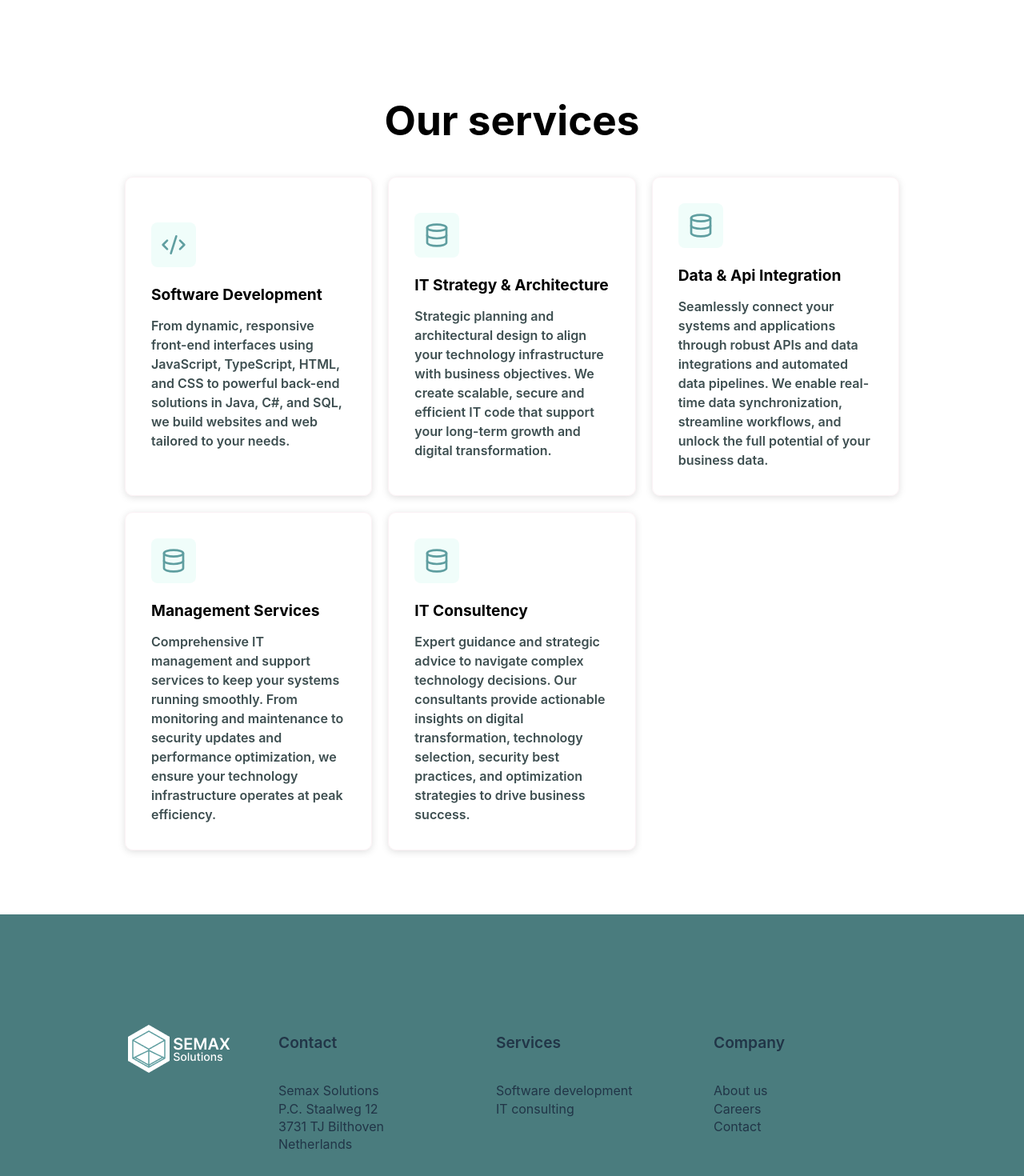
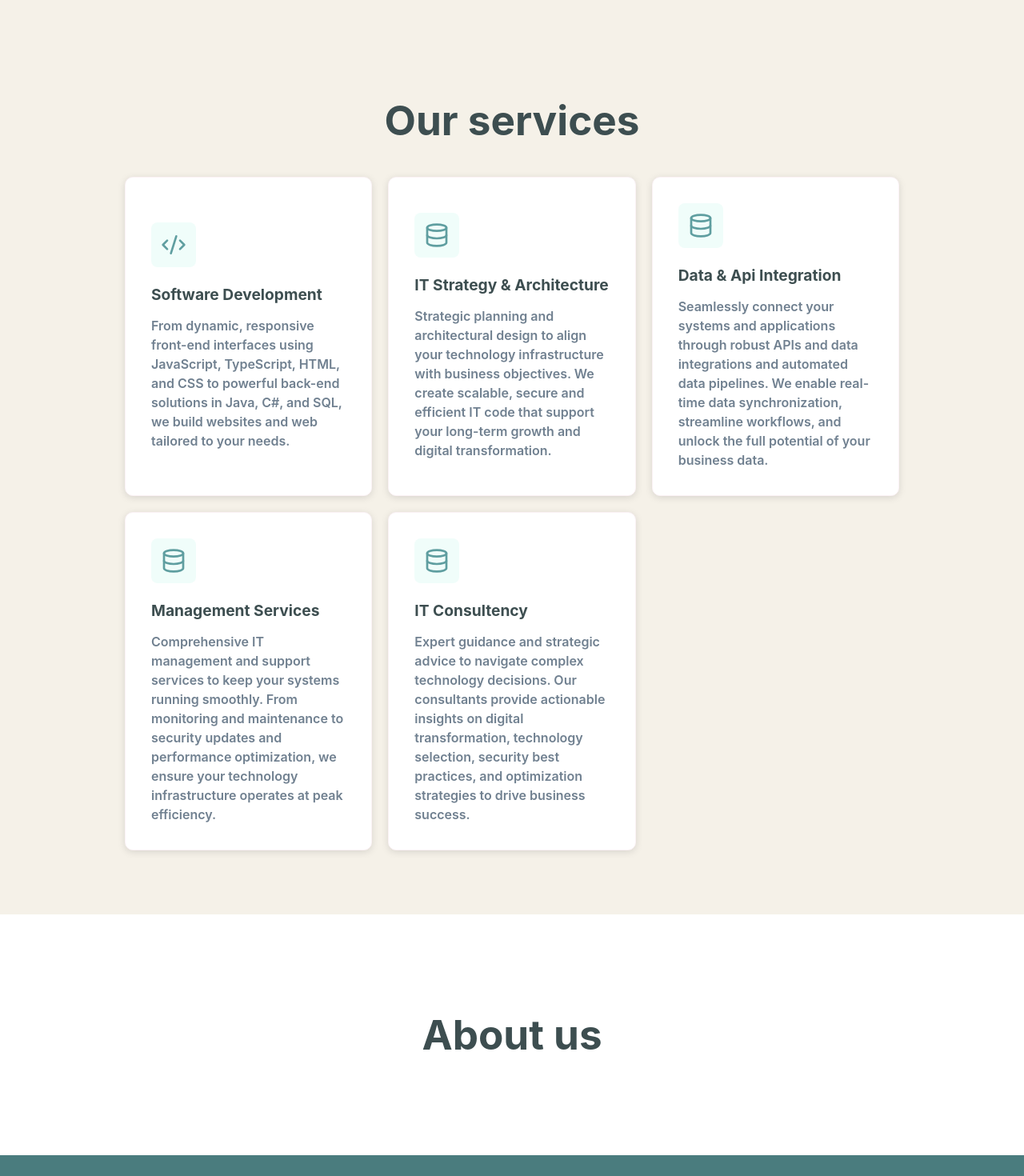
Before and after one commit to Semax-solutions/business-website, a React (Vite) app in the folder SemaxWeb/: page / in a window 1280 px wide. Shown: the part 800-2270 px from the top of the page at 80% size. Built offline with nearby package versions, Linux system fonts and the light colour scheme.

Commit message:
Added better styling and a form for contacting us.

```diff
--- a/SemaxWeb/src/index.css
+++ b/SemaxWeb/src/index.css
@@ -28,7 +28,7 @@
   --accent-color-neutral: #708090;
   --accent-color-clean: #FFFFFF;
 
-  --h4-color: #000000;
+  --h-color: #000000;
 
 
 }
@@ -47,7 +47,7 @@
     --accent-color-complementary: #6FD890;
     --accent-color-neutral: #8A95A5;
     --accent-color-clean: #121212;
-    --h4-color: #000000;
+    --h-color: #000000;
   }
 } */
 
--- a/SemaxWeb/src/view/components/card/Card.module.css
+++ b/SemaxWeb/src/view/components/card/Card.module.css
@@ -3,12 +3,13 @@
     flex-direction: column;
     justify-content: center;
     align-items: flex-start;
-    color: var(--h4-color);
+    color: var(--h-color);
     border: 1px oklch(0.97 0.01 -3 / 1) solid;
     padding: 32px;
     border-radius: 10px;
     box-shadow: rgba(99, 99, 99, 0.2) 0px 2px 8px 0px;
     cursor: pointer;
+    background-color: var(--accent-color-clean);
 }
 
 .icon {
@@ -42,10 +43,11 @@
 .title {
     font-size: 1.2rem;
     margin: 0 0 12px 0;
+    color: var(--secondary-color-text)
 }
 
 .description {
-    color: var(--secondary-color-text);
+    color: var(--accent-color-neutral);
     font-weight: 600;
     margin: 0;
 }
--- a/SemaxWeb/src/view/page/HomePage.tsx
+++ b/SemaxWeb/src/view/page/HomePage.tsx
@@ -12,7 +12,7 @@ const HomePage = () => {
                 <div className={`${classes.container} ${classes.home}`}>
                     <div className={classes.innerContainer}>
                         <img className={classes.logo} src="/Semax_Logo.svg" alt="Semax Logo" width={200} />
-                        <h1>SEMAX SOLUTIONS</h1>
+                        <h1 style={{color: 'white'}}>SEMAX SOLUTIONS</h1>
                         <p>
                             At Semax Solutions, we design and build custom software that fits your business.<br></br>
                             No generic tools, just powerful technology tailored to your needs.
@@ -26,9 +26,9 @@ const HomePage = () => {
                 </div>
             </section>
 
-            <section ref={servicesRef} className={`${classes.contentRow} ${classes.whiteBackground}`}>
+            <section ref={servicesRef} className={`${classes.contentRow} ${classes.cleanBackground}`}>
                 <div className={classes.container}>
-                    <h1 style={{color: 'black'}}>Our services</h1>
+                    <h1>Our services</h1>
                     <div className={classes.cardContainer}>
                         <Card icon={<CodeIcon />} title='Software Development' description='From dynamic, responsive front-end interfaces using JavaScript, TypeScript, HTML, and CSS to powerful back-end solutions in Java, C#, and SQL, we build websites and web tailored to your needs.'/>
                         <Card icon={<DbIcon />} title='IT Strategy & Architecture' description='Strategic planning and architectural design to align your technology infrastructure with business objectives. We create scalable, secure and efficient IT code that support your long-term growth and digital transformation.'/>
@@ -39,6 +39,15 @@ const HomePage = () => {
                 </div>
             </section>
 
+            <section className={`${classes.contentRow} ${classes.whiteBackground}`}>
+                <div className={classes.container}>
+                    <h1>About us</h1>
+                    <div>
+
+                    </div>
+                </div>
+            </section>
+
         </main>
     )
 }
--- a/SemaxWeb/src/view/page/css/HomePage.module.css
+++ b/SemaxWeb/src/view/page/css/HomePage.module.css
@@ -3,6 +3,9 @@
   margin: 0 auto;
   padding: 2rem;
   text-align: center;
+}
+h1 {
+  color: var(--secondary-color-text);
 }
 
 .logo {
@@ -16,21 +19,6 @@
 }
 .logo.react:hover {
   filter: drop-shadow(0 0 2em #61dafbaa);
-}
-
-@keyframes logo-spin {
-  from {
-    transform: rotate(0deg);
-  }
-  to {
-    transform: rotate(360deg);
-  }
-}
-
-@media (prefers-reduced-motion: no-preference) {
-  a:nth-of-type(2) .logo {
-    animation: logo-spin infinite 20s linear;
-  }
 }
 
 .card {
@@ -47,6 +35,10 @@
 
 .primaryBackground {
   background-color: var(--primary-color-main);
+}
+
+.cleanBackground {
+  background-color: var(--secondary-color-background);
 }
 
 .whiteBackground {
```
Also changed, not shown: SemaxWeb/src/view/components/form/ContactForm.tsx (added, +17 -0 lines), SemaxWeb/src/view/components/form/ContactForm.module.css (added).
